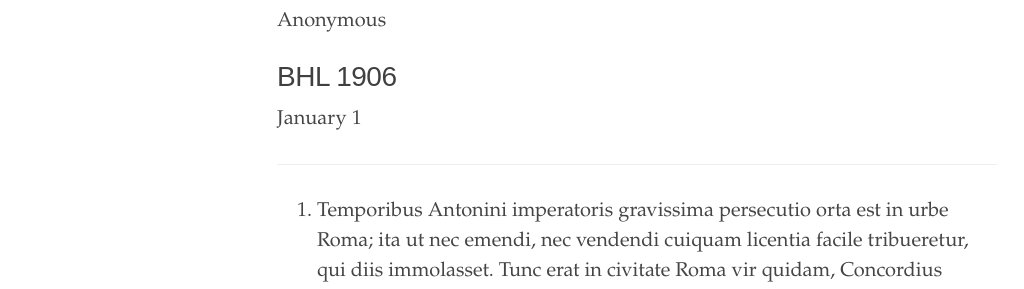
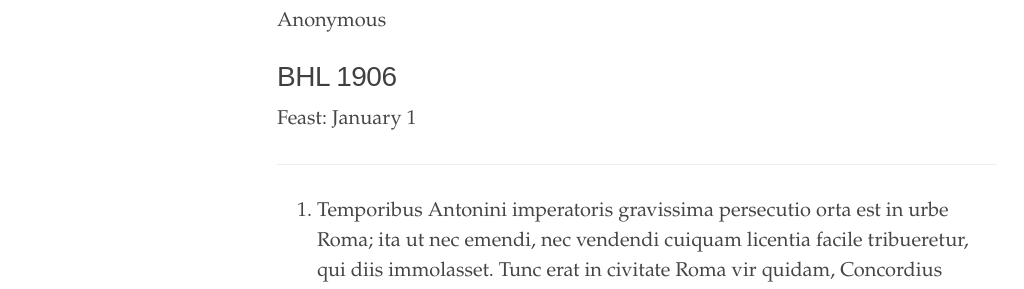
Before and after one commit to cjkoepke1/latin-hagiography, a Jekyll site: the page built from _texts/vita-concordii.md, in a window 1280 px wide and 900 px high. Shown: the part 206-495 px from the top of the window, without its empty margins (3-1027 px from the left). Built offline with Jekyll 4.4.1, drawn with Linux system fonts in a browser that asks for light colours.

Commit message:
update feast

```diff
--- a/_layouts/narrative.html
+++ b/_layouts/narrative.html
@@ -6,6 +6,6 @@ layout: default
   <h1 class="text-title">{{ page.title }}</h1>
   <p class="byline">{{ page.author }}</p>
   <h1 class="text-title">BHL {{ page.bhl }}</h1>
-  <p class="byline">{{ page.feast }}</p>
+  <p class="byline">Feast: {{ page.feast }}</p>
   {{ content }}
 </article>
```
